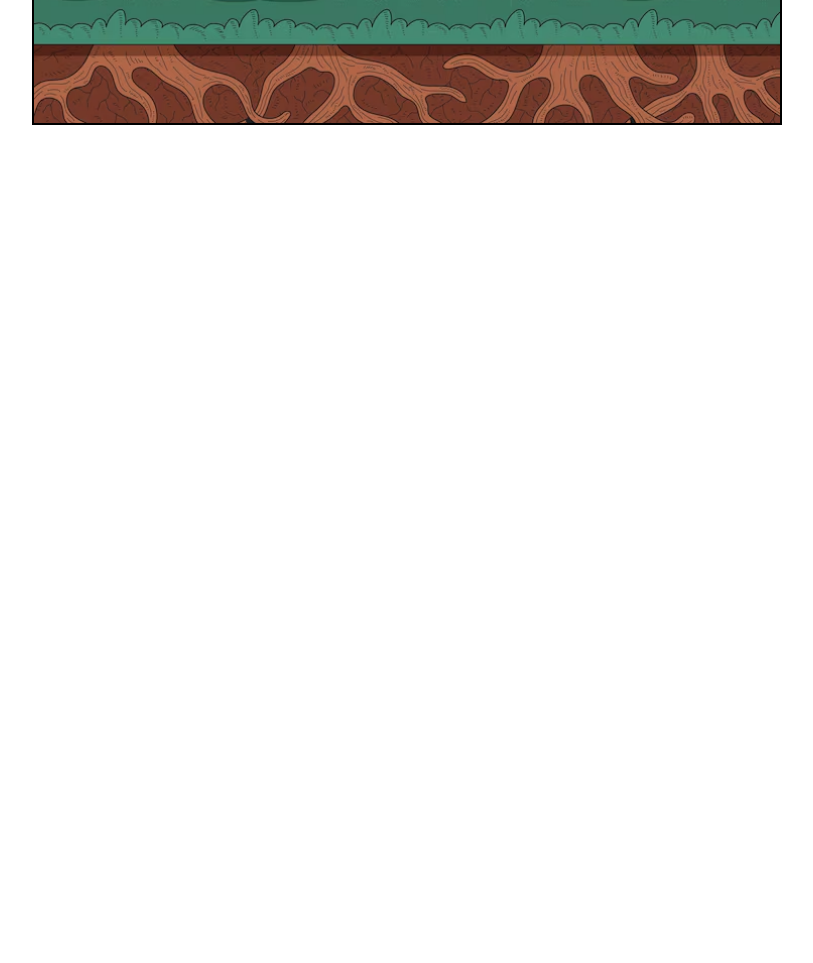
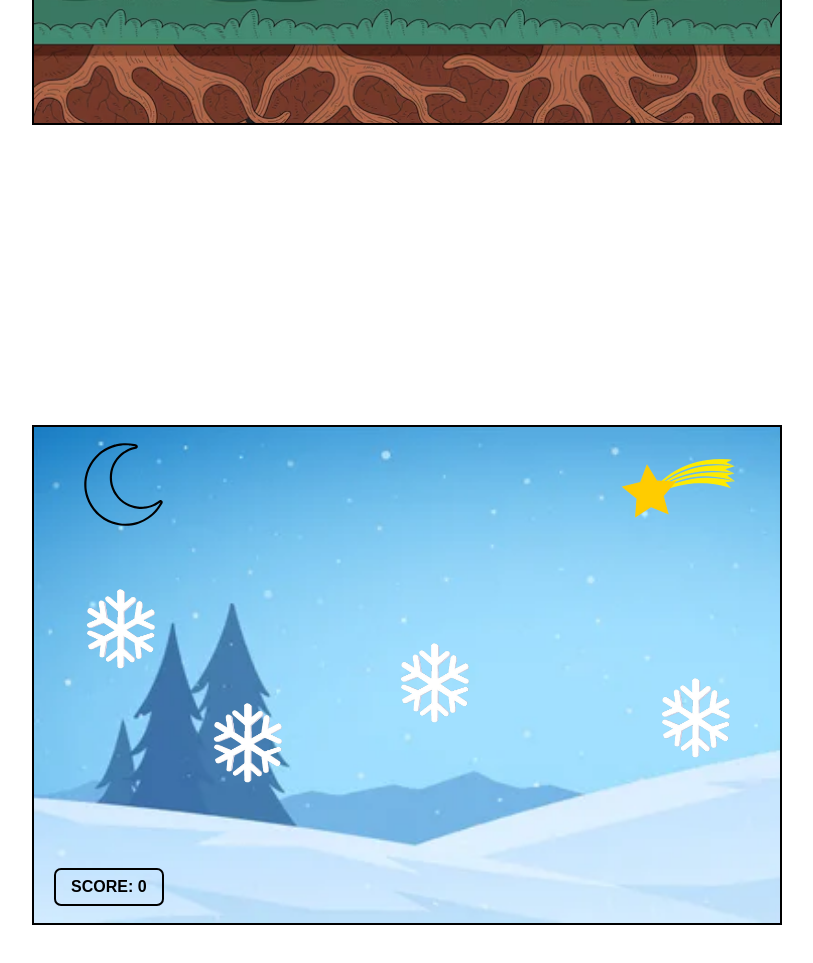
Before and after one commit to Luisach2020/javascript-3209636, a plain HTML site: page 1-escenario-interactivo/1-escenario-interactivo/index.html in a window 1280 px wide. Shown: the part 1325-2288 px from the top of the page, without its empty margins (233-1046 px from the left). Before the commit the page ends 1600 px from the top, so only its background shows below. Drawn offline with Linux system fonts and the light colour scheme.

Commit message:
3 escenarios interactivos terminados

```diff
--- a/1-escenario-interactivo/1-escenario-interactivo/index.html
+++ b/1-escenario-interactivo/1-escenario-interactivo/index.html
@@ -32,7 +32,9 @@
       <img src="./img/araña (1).png" alt="">
     </div>
 
-    <div class="fantasma"></div>
+    <div class="fantasma">
+      <img src="./img/fastasma-removebg-preview.png" alt="">
+    </div>
 
     <div class="calabaza1">
       <img src="./img/calabaza (1).png" alt="">
@@ -55,6 +57,37 @@
   </div>
 </section>
 
+<section class="nieve">
+  <div class="fondo3">
+    <div class="estrella">
+      <img src="./img/estrellafugaz-removebg-preview (1).png" alt="">
+    </div>
+
+    <div class="luna">
+      <img src="./img/58889973-night-concept-represented-by-moon-cartoon-icon-isolated-and-flat-illustration.svg" alt="">
+    </div>
+
+    <div class="copo1">
+      <img src="./img/pd_xue01_1-removebg-preview (1).png" alt="">
+    </div>
+
+    <div class="copo2">
+      <img src="./img/pd_xue01_1-removebg-preview (1).png" alt="">
+    </div>
+
+    <div class="copo3">
+      <img src="./img/pd_xue01_1-removebg-preview (1).png" alt="">
+    </div>
+
+    <div class="copo4">
+      <img src="./img/pd_xue01_1-removebg-preview (1).png" alt="">
+    </div>
+
+    <div class="contar">SCORE: <span class="numero">0</span></div>
+
+  </div>
+</section>
+
 
 
 <script src="app.js"></script>
--- a/1-escenario-interactivo/1-escenario-interactivo/style.css
+++ b/1-escenario-interactivo/1-escenario-interactivo/style.css
@@ -55,22 +55,25 @@ section {
 }
 
 .moneda1{
-    top: 100px;
-     left: 150px;
+    top: 63%;
+     left: 27%;
      z-index:3;
+     width: 60px;
 }
 .moneda2 {
-  top: 120px;
-  left: 300px;
+  top:  49%;
+  left: 38%;
   z-index:3;
     }
 .moneda3 {
-  top: 220px;
-  left: 220px; z-index:3;
+  top:  50%;
+  left: 78%;
+   z-index:3;
   }
 .moneda4 {
-  top: 240px;
-  left: 420px; z-index:3;
+  top:  59%;
+  left: 67%;
+   z-index:3;
     }
 
 .clickable:hover {
@@ -166,6 +169,14 @@ section {
   left: 19%;
 }
 
+.fantasma img{
+  width: 150px;
+  height: 180px;
+  position: absolute;
+  top: 0%;
+  left: 60%;
+}
+
 .counter {
   position: absolute;
   top: 15px;
@@ -178,3 +189,84 @@ section {
   border: 2px solid white;
   border-radius: 7px;
 }
+
+.nieve{
+  align-items: center;
+  display: flex;
+  text-align: center;
+  width: 100%;
+  height: 100vh;
+  justify-content: center;
+  position: relative;
+  min-width: 800px;
+}
+
+.fondo3{
+  background-image: url(./img/fondonieve.jpg);
+  position: relative;
+  width: 750px;
+  height: 500px;
+  background-size: cover;
+  border: 2.5px solid black;
+}
+
+.estrella img{
+  width: 125px;
+  height: 125px;
+  position: absolute;
+  top: 0%;
+  left: 78%;
+}
+
+.luna img{
+   width: 135px;
+  height: 115px;
+  position: absolute;
+  top: 0%;
+  left: 3%;
+}
+
+.copo1 img{
+  width: 135px;
+  height: 115px;
+  position: absolute;
+  top: 47%;
+  left: 80%;
+}
+
+.copo2 img{
+  width: 135px;
+  height: 115px;
+  position: absolute;
+  top: 52%;
+  left: 20%;
+}
+
+.copo3 img{
+  width: 135px;
+  height: 115px;
+  position: absolute;
+  top: 40%;
+  left: 45%;
+}
+
+.copo4 img{
+  width: 135px;
+  height: 115px;
+  position: absolute;
+  top: 29%;
+  left: 3%;
+}
+
+.contar{
+  position: absolute;
+  top: 89%;
+  left: 20px;
+  padding: 8px 15px;
+  font-family: Arial, sans-serif;
+  font-weight: bold;
+  z-index: 5;
+  color: rgb(0, 0, 0);
+  border: 2px solid rgb(0, 0, 0);
+  border-radius: 7px;
+}
```
Also changed, not shown: 1-escenario-interactivo/1-escenario-interactivo/img/58889973-night-concept-represented-by-moon-cartoon-icon-isolated-and-flat-illustration.svg (added), 1-escenario-interactivo/1-escenario-interactivo/img/copo-removebg-preview.png (added), 1-escenario-interactivo/1-escenario-interactivo/img/copo.png (added), 1-escenario-interactivo/1-escenario-interactivo/img/coponieve.png (added), 1-escenario-interactivo/1-escenario-interactivo/img/estrellafugaz-removebg-preview (1).png (added), 1-escenario-interactivo/1-escenario-interactivo/img/estrellafugaz.png (added), 1-escenario-interactivo/1-escenario-interactivo/img/fastasma (1).png (added), 1-escenario-interactivo/1-escenario-interactivo/img/fastasma-removebg-preview.png (added), 1-escenario-interactivo/1-escenario-interactivo/img/fastasma.png (added), 1-escenario-interactivo/1-escenario-interactivo/img/fondonieve.jpg (added), 1-escenario-interactivo/1-escenario-interactivo/img/pd_xue01_1-removebg-preview (1).png (added).
